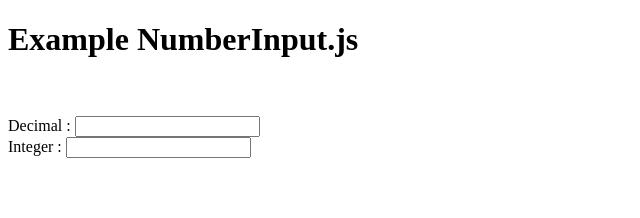
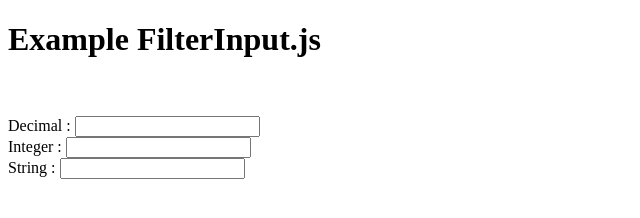
Before and after one commit to BaseMax/FilterInputJs, a plain HTML site: page Example.html in a window 1280 px wide. Shown: the whole page, without its empty margins (0-640 px from the left). Drawn offline with Linux system fonts and the light colour scheme.

Commit message:
Update Example.html

```diff
--- a/Example.html
+++ b/Example.html
@@ -1,17 +1,20 @@
 <!DOCTYPE html>
 <html lang="en" dir="ltr">
 	<head>
-		<title>Example NumberInput.js</title>
+		<title>Example FilterInput.js</title>
 		<meta charset="utf-8">
-		<script type="text/javascript" src="NumberInput.js"></script>
+		<script type="text/javascript" src="FilterInput.js"></script>
 	</head>
 	<body>
-		<h1>Example NumberInput.js</h1>
+		<h1>Example FilterInput.js</h1>
 		<br><br>
 		Decimal :
-		<input type="number" data-number="decimal">
+		<input data-filter="decimal">
 		<br>
 		Integer :
-		<input type="number" data-number="integer">
+		<input data-filter="integer">
+		<br>
+		String :
+		<input data-filter="string">
 	</body>
 </html>
```
